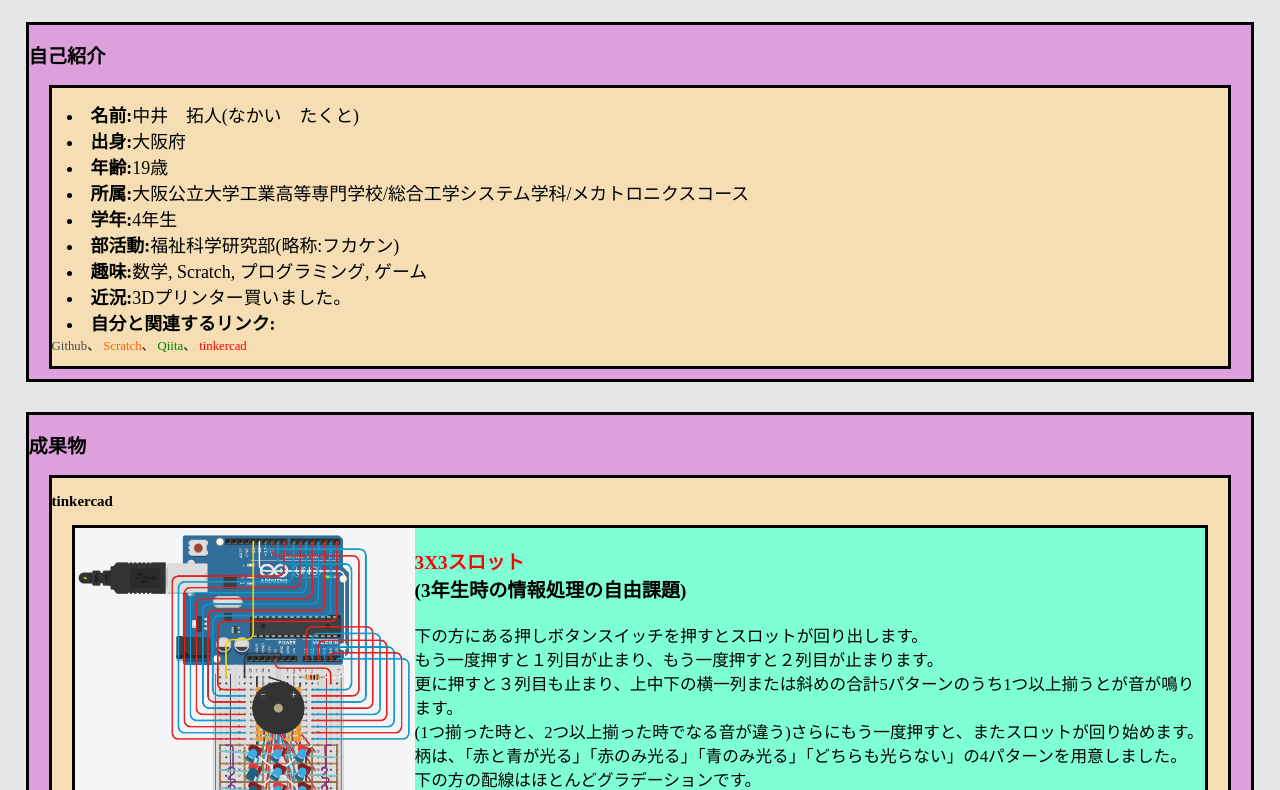
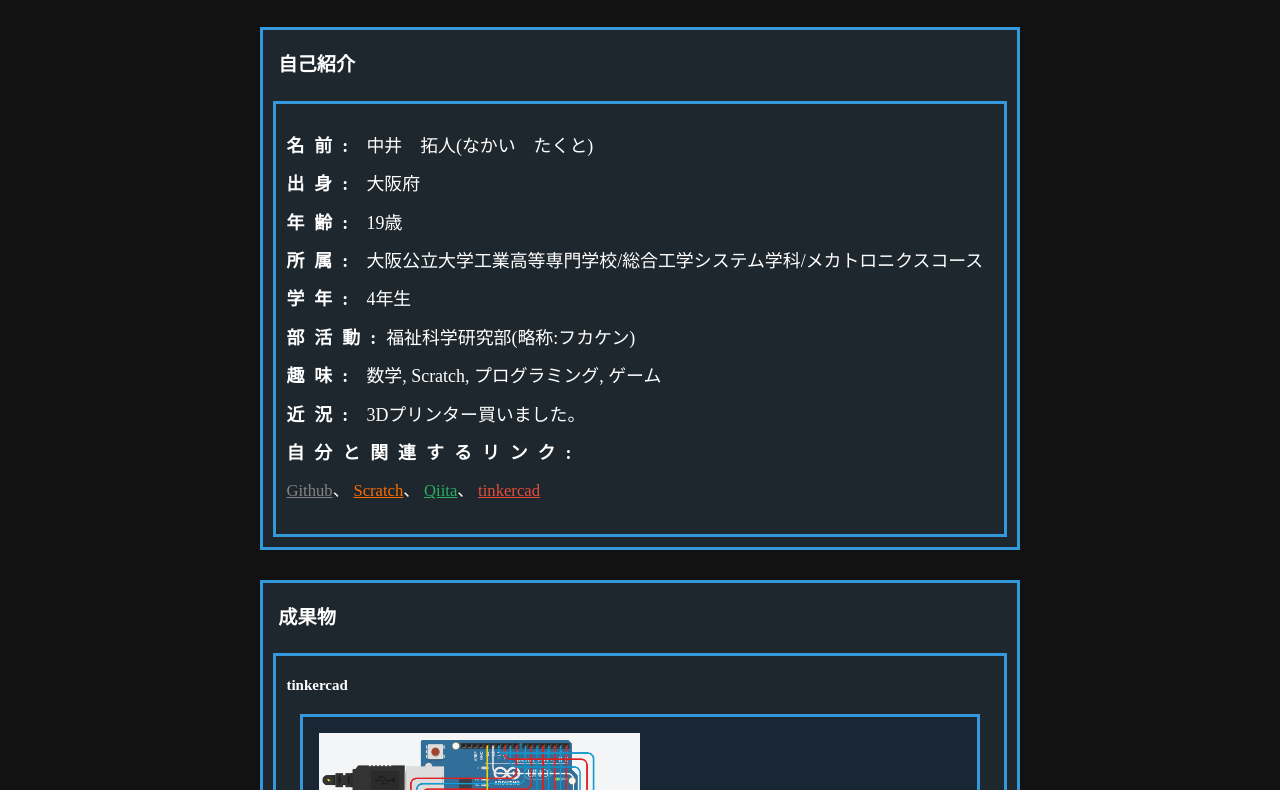
Before and after one commit to surahotoke/portfolio, a plain HTML site: page index.html in a window 1280 px wide. Shown: the part 61-851 px from the top of the page. Drawn offline with Linux system fonts and the light colour scheme; a web font is replaced by a local one.

Commit message:
Update main.css

```diff
--- a/main.css
+++ b/main.css
@@ -1,117 +1,178 @@
 * {
   box-sizing: border-box;
 }
-html{
+
+html {
   font-size: 1vw;
+  line-height: 3em;
+  color: white;
 }
 
 body {
   margin: 0;
   padding: 0;
-  background-color: #e6e6e6;
+  background-color: #121212; /* ダークな背景色 */
 }
+
 header {
   padding: 10px 4% 10px;
   position: sticky;
   top: 0;
   width: 100%;
-  background-color: #fff;
+  background-color: #2c3e50; /* ダークなヘッダーの背景色 */
   display: flex;
   align-items: center;
   z-index: 999;
 }
 
 header li:hover {
-  background-color: gainsboro;
-}
-main{
-  margin: 2%;
-  z-index: 1;
-  font-size: max(1rem,10px);
-}
-h1 {
-  margin: 0; padding: 0;
-  font-size: max(2.3rem,12px);
+  background-color: #34495e; /* ホバー時の背景色 */
 }
 
+main {
+  margin: 0 calc((100% - 240px)/4);
+  z-index: 1;
+  font-size: max(1rem, 12px);
+}
+
+h1 {
+  margin: 0;
+  padding: 0;
+  font-size: max(2.3rem, 12px);
+}
+
+h2 {
+  padding-left: 0.8em;
+}
+h3{
+  margin-top: 0;
+  margin-bottom: 0.6em;
+}
+h4{
+  margin-top: 0;
+  margin-bottom: 1rem;
+}
 a {
   text-decoration: none;
-  color: #4b4b4b;
+  color: #3498db; /* リンクの鮮やかな青色 */
 }
 
 ul {
   list-style: none;
   margin: 0;
   display: flex;
+  padding-left: 0;
 }
 
 li {
-  margin: 0 0 0 15px;
-  font-size: max(1.4rem,8px);
+  font-size: max(1.4rem, 12px);
+}
+
+.Mset li {
+  display: flex;
+  align-items: center;
+}
+
+.Mset li strong {
+  min-width: 80px;
+  display: inline-block;
+  letter-spacing: 10px;
 }
 
 nav {
   margin: 0 0 0 auto;
 }
-.Lset{
+
+.Lset {
   margin: 30px 0;
-  border: solid black;
-  background-color: plum;
-}
-.Mset{
-  margin: 10px 20px;
-  border: solid black;
-  background-color: wheat;
+  border: solid #3498db; /* 青いボーダー */
+  background-color: #1e272e; /* ダークなセットの背景色 */
 }
 
-.Sset{
-  display: flex;
-  align-items: start;
-  margin: 5px 20px;
-  border: solid black;
-  background-color: aquamarine;
-  font-size: max(1.3rem,8px);
+.Mset {
+  margin: 10px 0.8em;
+  border: solid #3498db; /* 青いボーダー */
+  background-color: #1e272e; /* ダークなセットの背景色 */
+  padding: 0.8em;
 }
 
-.title{
+.Sset {
+  align-items: start;
+  margin: 5px 0.8em;
+  border: solid #3498db; /* 青いボーダー */
+  background-color: #192734; /* ダークなセットの背景色 */
+  font-size: max(1.3rem, 12px);
+  padding: 1em;
+}
+
+.title {
   font-weight: bolder;
-  font-size: max(1.5rem,10px);
+  font-size: max(1.7rem, 12px);
+  padding: 0.6em;
+  margin-bottom: 0;
 }
-.Stitle{
+
+.Stitle {
   font-weight: bolder;
-  font-size: max(1.3rem,10px);
+  font-size: max(1.5rem, 12px);
+  padding: 0.6em;
+  margin-bottom: 0;
+}
+
+.setumei {
+  padding: 0.8em;
+  margin-top: 0;
+  padding-top: 0;
 }
 
 #Oseroyoutube {
-  width: 30%;
+  width: 70%;
   aspect-ratio: 16 / 9;
 }
 
-.tinkercad{
-  color: red;
+.tinkercad {
+  color: #e74c3c; /* 赤いカラー */
+  text-decoration:underline;
+}
+.github{
+  color: rgb(133, 131, 131);
+  text-decoration:underline;
+}
+#qiita {
+  color: #27ae60; /* 緑のカラー */
+  text-decoration:underline;
 }
 
-#qiita{
-  color: green;
+.scratch {
+  color: #ff6b00; /* オレンジのカラー */
+  text-decoration:underline;
 }
 
-.scratch{
-  color: rgb(251, 100, 0)
+.img {
+  background-color: #34485b; /* ダークな画像の背景色 */
+  padding: 5px;
 }
 
-.img{
-  background-color: gray;
+footer {
+  background-color: #2c3e50; /* ダークなフッターの背景色 */
+  font-size: max(1.5rem, 16px);
+}
+
+footer h2{
+  margin: 0;
   padding: 5px;
 }
-footer{
-  background-color: gray;
-  font-size: max(1.3rem,8px);
+footer a:hover {
+  background-color: #34495e; /* ダークなホバー時の背景色 */
 }
 
-footer a:hover {
-  background-color: aqua;
+#footer {
+  border: solid #3498db; /* 青いボーダー */
 }
 
-#footer{
-  border: solid black;
+#links{
+  font-size: max(1.3rem,12px);
 }
+.skl{
+  margin: 0;
+}
```
